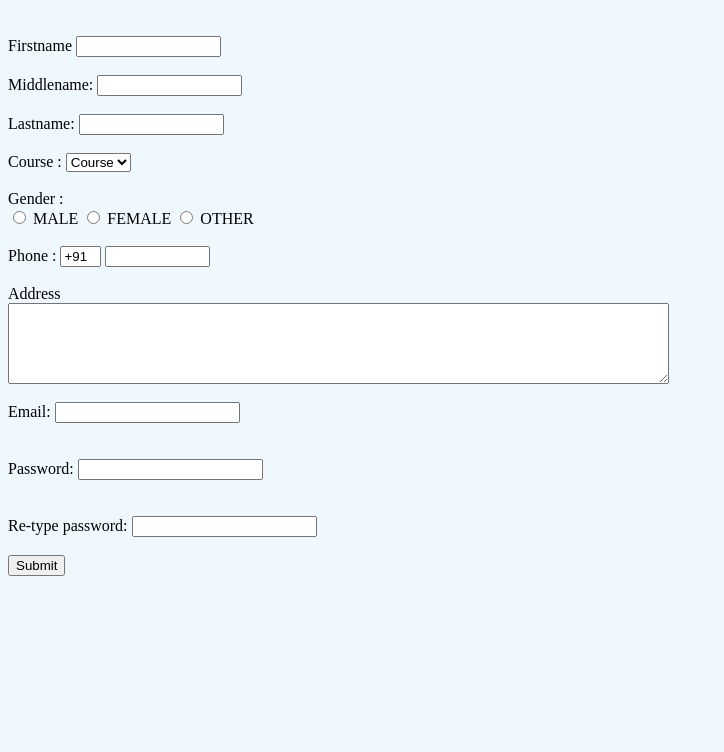
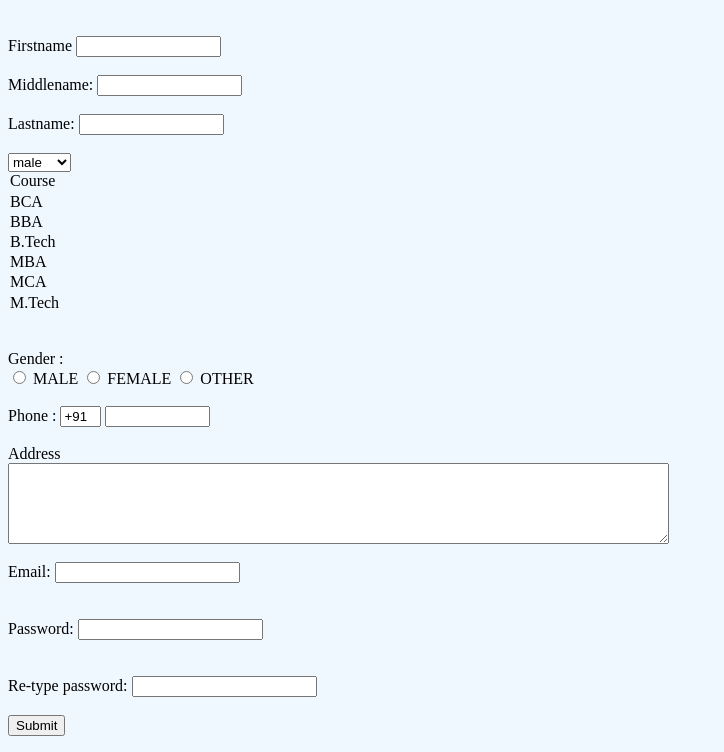
Before and after one commit to J-A-N-A/first_web_page, a plain HTML site: page index.html in a window 1280 px wide. Shown: the part 66-818 px from the top of the page, without its empty margins (0-724 px from the left). Drawn offline with Linux system fonts and the light colour scheme.

Commit message:
Update index.html

```diff
--- a/index.html
+++ b/index.html
@@ -16,8 +16,11 @@ Registration Page
 <input type="text" name="middlename" size="15"/> <br> <br>
 <label> Lastname: </label>
 <input type="text" name="lastname" size="15"/> <br> <br>
-
-<label>
+<select>
+  <option value="male">male</option>
+  <option value="female">female</option>
+  <option value="other">other</option>
+  <br>
 Course :
 </label>
 <select>
```
